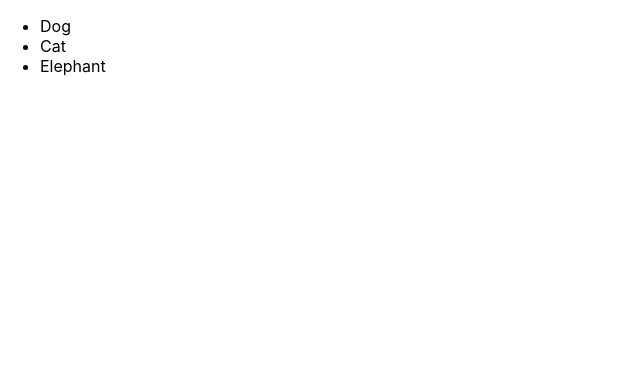
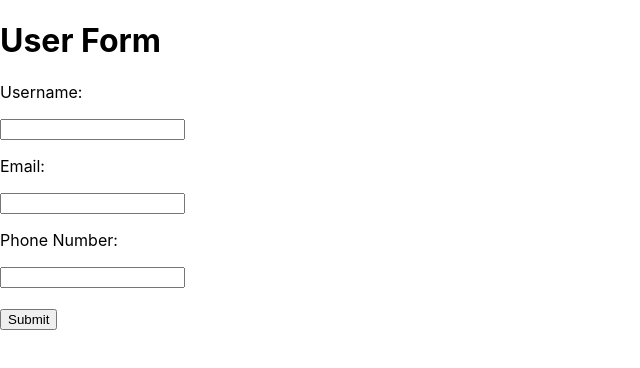
Before and after one commit to Spoorthi-2809/Session-6, a React app: page / in a window 1280 px wide. Shown: the whole page, without its empty margins (0-640 px from the left). Built offline with nearby package versions, Linux system fonts and the light colour scheme.

Commit message:
Add files via upload

```diff
--- a/App.js
+++ b/App.js
@@ -1,22 +1,24 @@
-import logo from './logo.svg';
 import './App.css';
 
 function App() {
   return (
     <div className="App">
       <header className="App-header">
-        <img src={logo} className="App-logo" alt="logo" />
-        <p>
-          Edit <code>src/App.js</code> and save to reload.
-        </p>
-        <a
-          className="App-link"
-          href="https://reactjs.org"
-          target="_blank"
-          rel="noopener noreferrer"
-        >
-          Learn React
-        </a>
+        <form id="contact-form" onSubmit={this.handleSubmit.bind(this)} method="POST">
+    <div className="form-group">
+        <label htmlFor="name">Name</label>
+        <input type="text" className="form-control" />
+    </div>
+    <div className="form-group">
+        <label htmlFor="exampleInputEmail1">Email address</label>
+        <input type="email" className="form-control" aria-describedby="emailHelp" />
+    </div>
+    <div className="form-group">
+        <label htmlFor="message">Message</label>
+        <textarea className="form-control" rows="5"></textarea>
+    </div>
+    <button type="submit" className="btn btn-primary">Submit</button>
+</form>
       </header>
     </div>
   );
--- /dev/null
+++ b/Index.module.css
@@ -0,0 +1,3 @@
+.container {
+	padding: 2rem;
+}
--- a/index.html
+++ b/index.html
@@ -24,11 +24,11 @@
       work correctly both with client-side routing and a non-root public URL.
       Learn how to configure a non-root public URL by running `npm run build`.
     -->
-    <title>Cognitive Clouds React Training</title>
+    <title>React App</title>
   </head>
   <body>
     <noscript>You need to enable JavaScript to run this app.</noscript>
-    <div id="main"></div>
+    <div id="root"></div>
     <!--
       This HTML file is a template.
       If you open it directly in the browser, you will see an empty page.
--- a/index.js
+++ b/index.js
@@ -1,19 +1,67 @@
+import React from 'react';
 import ReactDOM from 'react-dom';
 import './index.css';
+import App from './App';
 import reportWebVitals from './reportWebVitals';
 
-const animals = ["Dog", "Cat", "Elephant"];
-const listItems = animals.map((item) =>
-  <li>
-    {item}
-  </li>
-);
+reportWebVitals();
 
-ReactDOM.render(
-	<ul>{listItems}</ul>,
-	document.getElementById('main'));
 
-// If you want to start measuring performance in your app, pass a function
-// to log results (for example: reportWebVitals(console.log))
-// or send to an analytics endpoint. Learn more: https://bit.ly/CRA-vitals
-reportWebVitals();
+class MyForm extends React.Component {
+  constructor(props) {
+    super(props);
+    this.state = {
+      username: '',
+      email: '',
+      phonenumber: ''
+    };
+  }
+  mySubmitHandler = (event) => {
+    event.preventDefault();
+    let phonenumber = this.state.phonenumber;
+    if (!Number(phonenumber)) {
+      alert("Your phone number must be a number");
+    }
+    if(!Number == 10(phonenumber)) {
+      alert("Your phone number should be 10 digits");
+    }
+  }
+  myChangeHandler = (event) => {
+    let nam = event.target.name;
+    let val = event.target.value;
+    if (!Number(val)) {
+        alert("Your phone number must be a number");
+      }
+    if(!Number(val)) {
+      alert("Your phone number should be 10 digits");
+    }
+      this.setState({[nam]: val});
+    }
+  render() {
+    return (
+      <form>
+        <h1>User Form</h1>
+        <p>Username:</p>
+        <input
+          type="text"
+          onChange={this.myChangeHandler}
+        />
+        <p>Email:</p>
+        <input
+        type="text"
+        />
+        <p>Phone Number:</p>
+        <input
+        type="text"
+        onChange={this.myChangeHandler}
+        />
+        <br/>
+        <br/>
+        <input
+        type="submit"
+        />
+      </form>
+    );
+  }
+}
+ReactDOM.render(<MyForm />, document.getElementById('root'));
--- a/package.json
+++ b/package.json
@@ -1,5 +1,5 @@
 {
-  "name": "new-app",
+  "name": "user-app",
   "version": "0.1.0",
   "private": true,
   "dependencies": {
```
Also changed, not shown: manifest.json, 1 other file.
